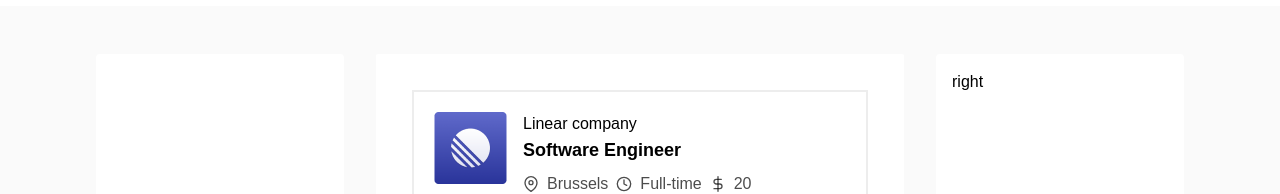
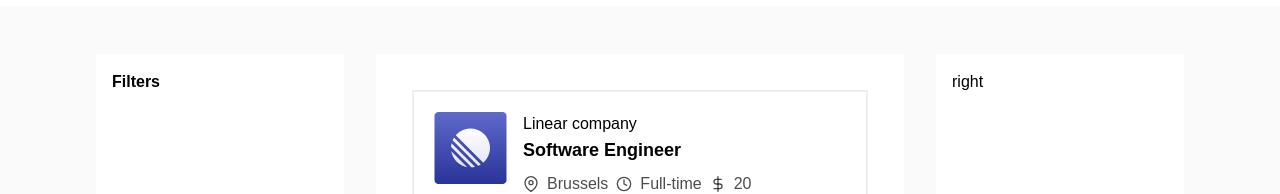
Before and after one commit to Bongani-4/Farm-Guardian-official-Web, a React (Vite) app in the folder FG/: page /AnimalCaretaker in a window 1280 px wide. Shown: the part 326-520 px from the top of the page. Built offline with nearby package versions, Linux system fonts and the light colour scheme.

Commit message:
animal cartaker,left sidebar

```diff
--- a/FG/src/Pages/AnimalCaretaker.jsx
+++ b/FG/src/Pages/AnimalCaretaker.jsx
@@ -3,8 +3,8 @@ import Navbar from '../components/Navbar'
 import Banner from '../components/Banner';
 import Card from "../components/Card";
 import Jobs from "./Jobs";
-import sideBar from "../sidebar/sideBar";
 import { FiSidebar } from "react-icons/fi";
+import SideBar from "../sidebar/SideBar";
 
 const AnimalCaretaker = () => {
 
@@ -86,7 +86,7 @@ const AnimalCaretaker = () => {
               <div className="bg-lightgrey md:grid grid-cols-4 gap-8 lg:px-24 px-4 py-12">
 
                         {/**left side */}
-                     <div className="bg-white p-4 rounded"> <sideBar handleChange={handleChange} handleClick={handleClick}/> </div>
+                     <div className="bg-white p-4 rounded"> <SideBar handleChange={handleChange} handleClick ={handleClick}/> </div>
 
                       {/**Job Cards */}
                      <div className="col-span-2 bg-white p-4 rounded-sm"> <Jobs result ={result}/></div>
--- a/FG/src/sidebar/sideBar.jsx
+++ b/FG/src/sidebar/sideBar.jsx
@@ -1,9 +1,11 @@
 import React from 'react'
 
-const sideBar = (handleChange, handleClick) => {
+const SideBar = (handleChange, handleClick) => {
   return (
-    <div>sideBar</div>
+    <div className='space-y-5'>
+      <h3 className='text lg font-bold mb-2 '>  Filters</h3>
+      </div>
   )
 }
 
-export default sideBar
+export default SideBar
```
